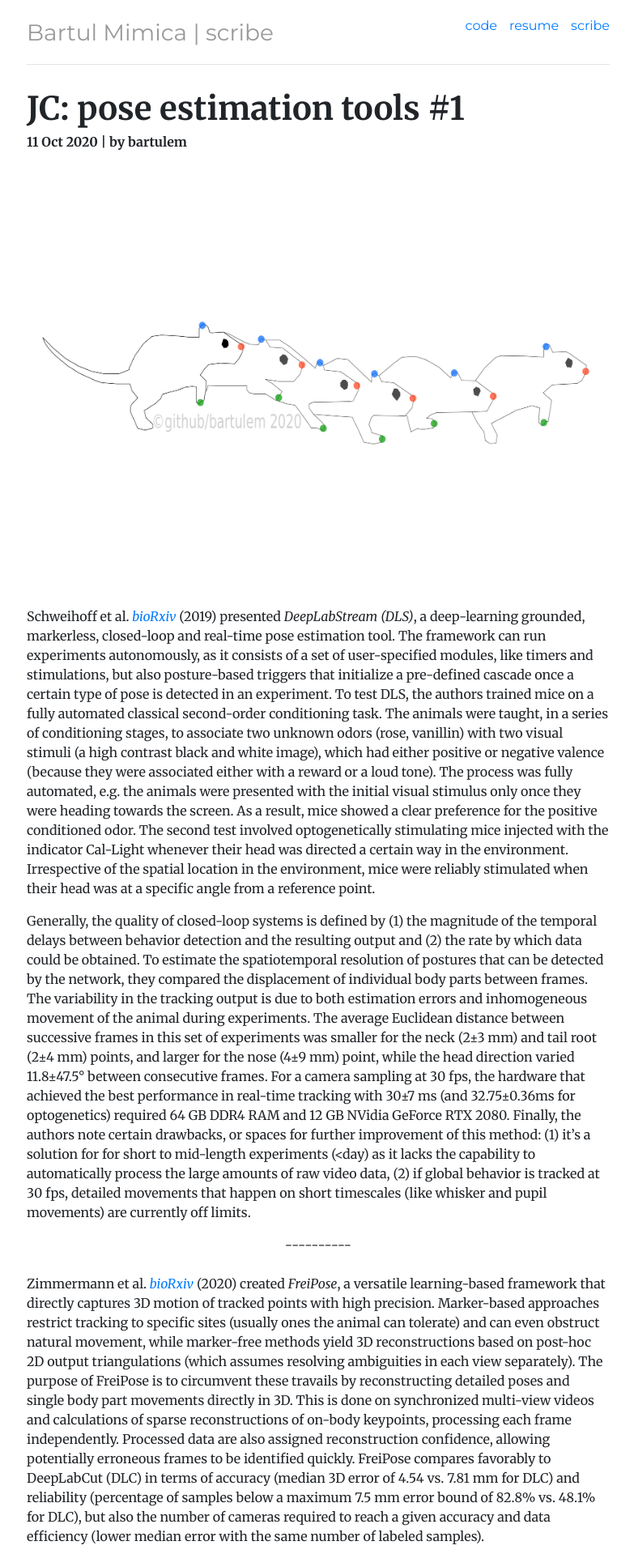
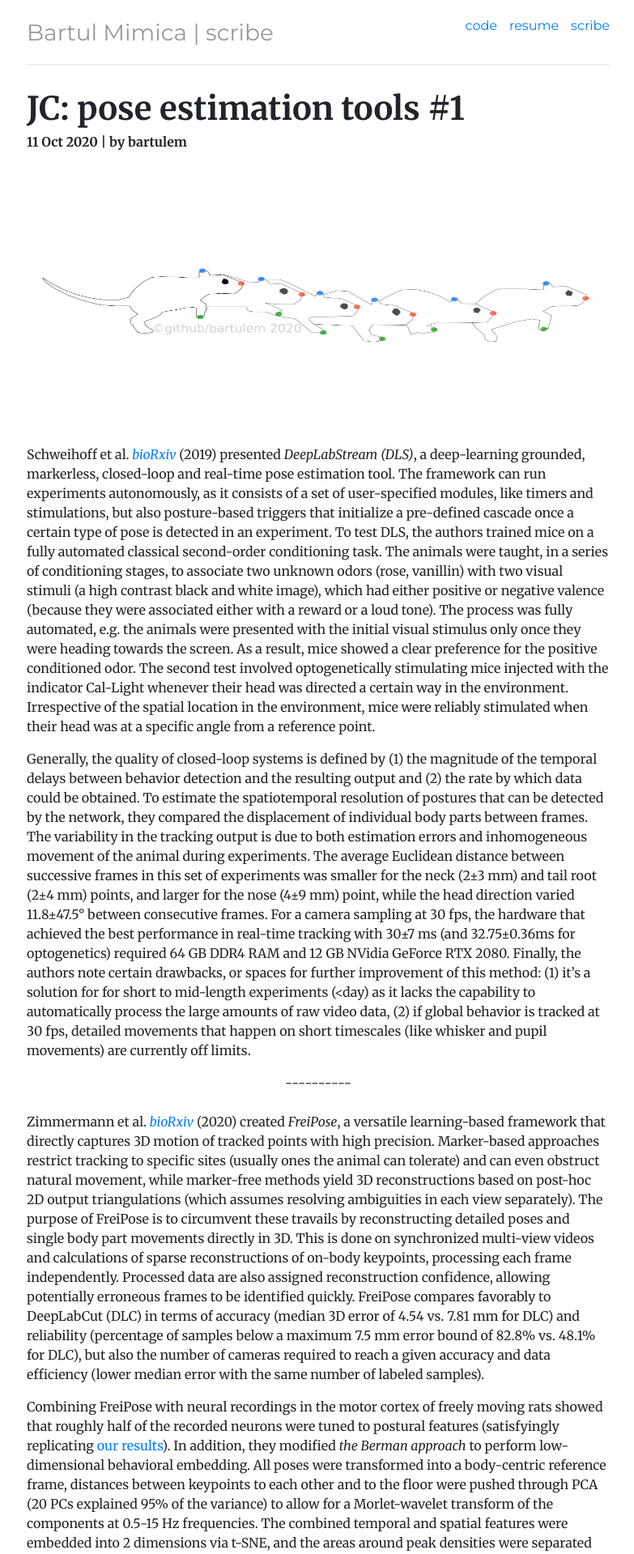
Before and after one commit to bartulem/bartulem.github.io, a Jekyll site: the page built from _posts/2020-10-11-pose-estimation-tools-#1.md, in a window 1280 px wide. Shown: the top 1919 px of the page at 81% size, without its empty margins (247-1030 px from the left). Built offline with Jekyll 4.4.1, drawn with Linux system fonts in a browser that asks for light colours; comment, search, counter and statistics services are not loaded.

Commit message:
pose estimation v2

```diff
--- a/_posts/2020-10-11-pose-estimation-tools-#1.md
+++ b/_posts/2020-10-11-pose-estimation-tools-#1.md
@@ -9,7 +9,7 @@ date: 2020-10-11
 ---
 <br/>
 <p class="text-center">
-  <img class="img-custom" alt="pe1" src="/img/pose-estimation-1.png" height="500" width="700"/>
+  <img class="img-custom" alt="pe1" src="/img/pose-estimation-1.png" height="300" width="700"/>
 </p>
 
 Schweihoff et al. <a target="_blank" href="https://www.biorxiv.org/content/10.1101/2019.12.20.884478v1"><em>bioRxiv</em></a> (2019) presented *DeepLabStream (DLS)*, a deep-learning grounded, markerless, closed-loop and real-time pose estimation tool. The framework can run experiments autonomously, as it consists of a set of user-specified modules, like timers and stimulations, but also posture-based triggers that initialize a pre-defined cascade once a certain type of pose is detected in an experiment. To test DLS, the authors trained mice on a fully automated classical second-order conditioning task. The animals were taught, in a series of conditioning stages, to associate two unknown odors (rose, vanillin) with two visual stimuli (a high contrast black and white image), which had either positive or negative valence (because they were associated either with a reward or a loud tone). The process was fully automated, e.g. the animals were presented with the initial visual stimulus only once they were heading towards the screen. As a result, mice showed a clear preference for the positive conditioned odor. The second test involved optogenetically stimulating mice injected with the indicator Cal-Light whenever their head was directed a certain way in the environment. Irrespective of the spatial location in the environment, mice were reliably stimulated when their head was at a specific angle from a reference point.
```
